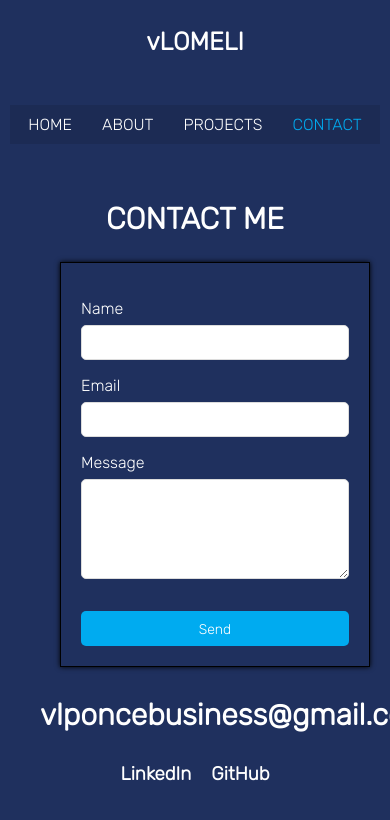
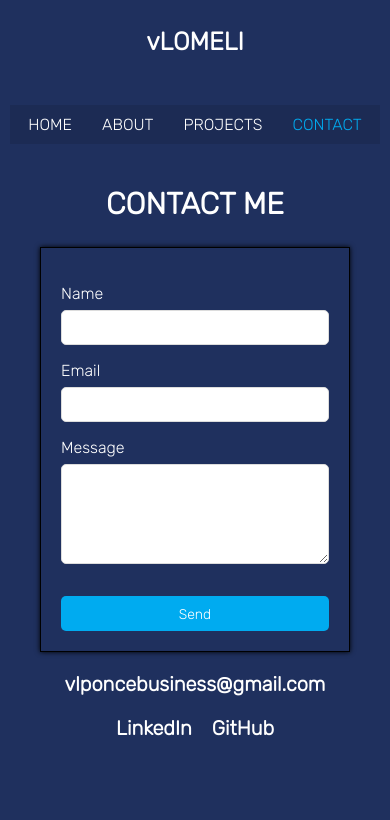
Before and after one commit to vlomeli/react-portfolio, a React (Vite) app: page /Contact in a window 390 px wide. Shown: the top 820 px of the page. Built offline with nearby package versions, Linux system fonts and the light colour scheme; a web font is replaced by a local one.

Commit message:
fixed media queries so that it is responsive

```diff
--- a/src/pages/Contact.jsx
+++ b/src/pages/Contact.jsx
@@ -34,7 +34,7 @@ export default function Contact() {
               <input type="submit" value="Send" />
             </form>
             <section className="contact-links">
-              <h1>vlponcebusiness@gmail.com</h1>
+              <h3>vlponcebusiness@gmail.com</h3>
               <div className="links-row">
                 <h3>
                   <a href="https://www.linkedin.com/in/vlomeliponce/">
--- a/src/style.css
+++ b/src/style.css
@@ -347,6 +347,11 @@ body {
   font-size: 30px;
 }
 
+.contact h3 {
+  text-align: center;
+  font-size: 20px;
+}
+
 .contact {
   display: flex;
   justify-content: center;
@@ -423,7 +428,7 @@ input[type="submit"] {
 /* Media queries */
 
 /* Navbar */
-@media (max-width: 500px) {
+@media (max-width: 580px) {
   .navbar {
     height: 170px;
     padding: 10px;
@@ -440,7 +445,7 @@ input[type="submit"] {
 }
 
 /* Home */
-@media (max-width: 500px) {
+@media (max-width: 900px) {
   .home {
     text-align: center;
   }
@@ -449,6 +454,29 @@ input[type="submit"] {
     display: flex;
     justify-content: center;
     margin-top: -5%;
+  }
+
+    @keyframes typing {
+    from {
+      width: 0;
+    }
+    to {
+      width: 100%; /* Adjusted from 63% to 100% to ensure full width utilization */
+    }
+  }
+
+.typing-animation {
+  display: inline-block;
+  overflow: hidden;
+  white-space: wrap;
+  border-right: 0.15em solid white;
+  animation: typing 2s steps(40, end) forwards, blink-caret 0.75s step-end infinite;
+  animation-delay: 0s, 3s;
+  width: 0; /* Initial width set to 0 */
+}
+
+  .home-content h3 {
+    width: 100px;
   }
 }
 
@@ -487,6 +515,10 @@ input[type="submit"] {
 
   .about p {
     font-size: 16px;
+  }
+
+  .about h1 {
+    margin-top: auto;
   }
 }
 
@@ -532,20 +564,7 @@ input[type="submit"] {
 
 /* Contact */
 @media (max-width: 1024px) {
-  form {
-    width: 90%; /* Adjust the width for smaller screens */
-    margin: 40px; /* Reduce the margin */
-    padding: 50px; /* Reduce the padding */
-  }
 
-  input,
-  textarea {
-    font-size: 14px; /* Adjust the font size */
-  }
-
-  input[type="submit"] {
-    padding: 10px 20px; /* Adjust the submit button padding */
-  }
 }
 
 @media (max-width: 768px) {
@@ -560,7 +579,7 @@ input[type="submit"] {
 
   form {
     width: 95%; /* Further adjust the width for smaller screens */
-    margin: 30px; /* Further reduce the margin */
+    margin: auto; /* Further reduce the margin */
     padding: 40px; /* Further reduce the padding */
   }
 
@@ -577,9 +596,18 @@ input[type="submit"] {
 @media (max-width: 480px) {
   form {
     width: 100%; /* Ensure the form is full-width on very small screens */
-    margin: 20px; /* Further reduce the margin */
+    margin: 0; /* Further reduce the margin */
     padding: 20px; /* Further reduce the padding */
   }
+
+  .contact h1 {
+  text-align: center;
+  margin-top: 10px;
+}
+
+.links-row h3  {
+ margin-bottom: 15px;
+}
 
   input,
   textarea {
```
